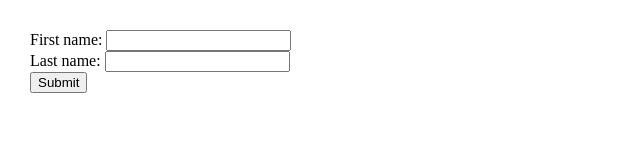
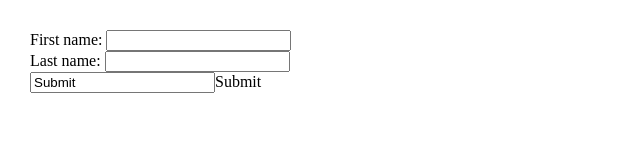
Before and after one commit to acciojob/form-login-akansha2222, a website: page main.html in a window 1280 px wide. Shown: the whole page, without its empty margins (0-640 px from the left). Drawn offline with Linux system fonts and the light colour scheme.

Commit message:
created a submission

```diff
--- a/main.html
+++ b/main.html
@@ -15,7 +15,7 @@
 	<form id="form1" onsubmit="getFormvalue()">
 		First name: <input type="text" name="fname" id="fname"><br>
 		Last name: <input type="text" name="lname" id="lname"><br>
-		<button onclick="getFormvalue()" value="Submit">Submit
+		<input onclick="getFormvalue()" value="Submit">Submit
 		</button>
 	</form>
 
```
